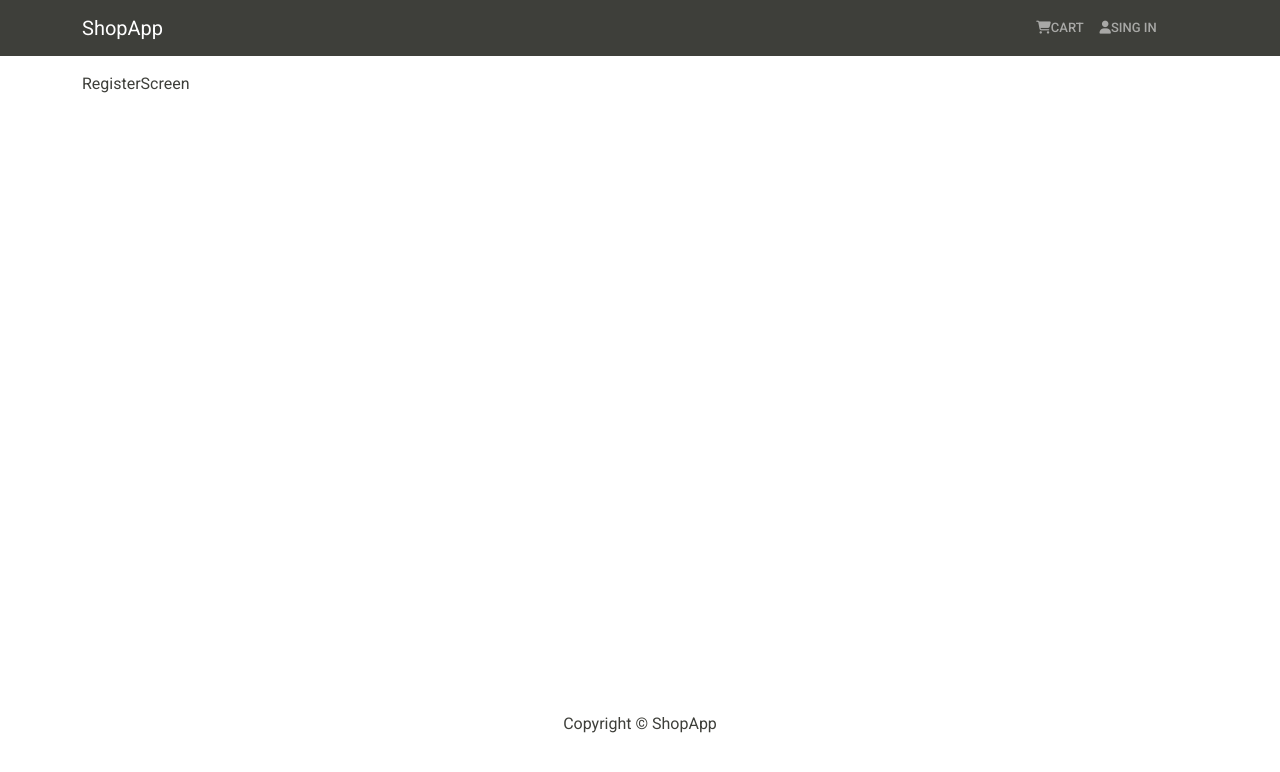
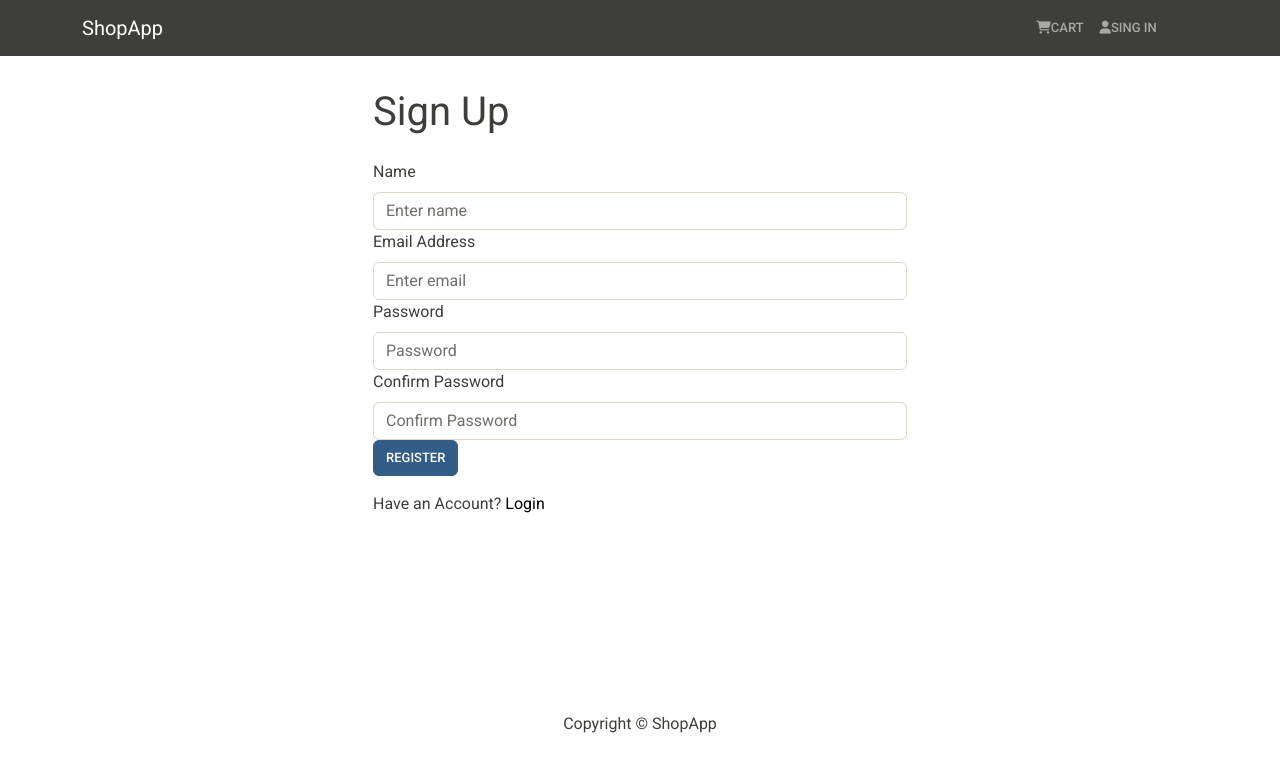
Before and after one commit to GOFT-lab/ShopApp, a React (Create React App) app in the folder frontend/: page /register in a window 1280 px wide. Shown: the top 772 px of the page. Built offline with nearby package versions, Linux system fonts and the light colour scheme.

Commit message:
User Register on frontend

```diff
--- a/frontend/src/actions/userActions.js
+++ b/frontend/src/actions/userActions.js
@@ -4,6 +4,9 @@ import {
   USER_LOGIN_REQUEST,
   USER_LOGIN_SUCCESS,
   USER_LOGOUT,
+  USER_REGISTER_FAIL,
+  USER_REGISTER_REQUEST,
+  USER_REGISTER_SUCCESS,
 } from "../constants/userConstants";
 
 export const login = (email, password) => async (dispatch) => {
@@ -45,3 +48,43 @@ export const logout = () => (dispatch) => {
   localStorage.removeItem("userInfo");
   dispatch({ type: USER_LOGOUT });
 };
+
+export const register = (name, email, password) => async (dispatch) => {
+  try {
+    dispatch({
+      type: USER_REGISTER_REQUEST,
+    });
+
+    const config = {
+      headers: {
+        "Content-Type": "application/json",
+      },
+    };
+
+    const { data } = await axios.post(
+      "http://localhost:5000/api/users",
+      { name, email, password },
+      config
+    );
+
+    dispatch({
+      type: USER_REGISTER_SUCCESS,
+      payload: data,
+    });
+
+    dispatch({
+      type: USER_LOGIN_SUCCESS,
+      payload: data,
+    });
+
+    localStorage.setItem("userInfo", JSON.stringify(data));
+  } catch (error) {
+    dispatch({
+      type: USER_REGISTER_FAIL,
+      payload:
+        error.response && error.response.data.message
+          ? error.response.data.message
+          : error.massage,
+    });
+  }
+};
--- a/frontend/src/constants/userConstants.js
+++ b/frontend/src/constants/userConstants.js
@@ -2,3 +2,7 @@ export const USER_LOGIN_REQUEST = "USER_LOGIN_REQUEST";
 export const USER_LOGIN_SUCCESS = "USER_LOGIN_SUCCESS";
 export const USER_LOGIN_FAIL = "USER_LOGIN_FAIL";
 export const USER_LOGOUT = "USER_LOGOUT";
+
+export const USER_REGISTER_REQUEST = "USER_REGISTER_REQUEST";
+export const USER_REGISTER_SUCCESS = "USER_REGISTER_SUCCESS";
+export const USER_REGISTER_FAIL = "USER_REGISTER_FAIL";
--- a/frontend/src/reducers/userReducer.js
+++ b/frontend/src/reducers/userReducer.js
@@ -3,6 +3,9 @@ import {
   USER_LOGIN_REQUEST,
   USER_LOGIN_SUCCESS,
   USER_LOGOUT,
+  USER_REGISTER_FAIL,
+  USER_REGISTER_REQUEST,
+  USER_REGISTER_SUCCESS,
 } from "../constants/userConstants";
 
 export const userLoginReducer = (state = {}, action) => {
@@ -19,3 +22,16 @@ export const userLoginReducer = (state = {}, action) => {
       return state;
   }
 };
+
+export const userRegisterReducer = (state = {}, action) => {
+  switch (action.type) {
+    case USER_REGISTER_REQUEST:
+      return { loading: true };
+    case USER_REGISTER_SUCCESS:
+      return { loading: false, userInfo: action.payload };
+    case USER_REGISTER_FAIL:
+      return { loading: false, error: action.payload };
+    default:
+      return state;
+  }
+};
--- a/frontend/src/screens/RegisterScreen.js
+++ b/frontend/src/screens/RegisterScreen.js
@@ -1,7 +1,109 @@
-import React from "react";
+import React, { useState, useEffect } from "react";
+import { Link, useNavigate } from "react-router-dom";
+import { Form, Button, Row, Col } from "react-bootstrap";
+import { useDispatch, useSelector } from "react-redux";
+import Message from "../components/Message";
+import Loader from "../components/Loader";
+import FormContainer from "../components/FormContainer";
+import { register } from "../actions/userActions";
 
-const RegisterScreen = () => {
-  return <div>RegisterScreen</div>;
+const RegisterScreen = ({ location }) => {
+  const [name, setName] = useState("");
+  const [email, setEmail] = useState("");
+  const [password, setPassword] = useState("");
+  const [confirmPassword, setConfirmPassword] = useState("");
+  const [message, setMessage] = useState(null);
+
+  const navigate = useNavigate();
+
+  const dispatch = useDispatch();
+
+  const userRegister = useSelector((state) => state.userRegister);
+
+  const { loading, error, userInfo } = userRegister;
+
+  const redirect = window.location.search
+    ? window.location.search.split("=")[1]
+    : "/";
+  useEffect(() => {
+    if (userInfo) {
+      navigate(redirect);
+    }
+  }, [navigate, userInfo, redirect]);
+
+  const submitHandler = (e) => {
+    e.preventDefault();
+    if (password !== confirmPassword) {
+      setMessage("Password do not munch");
+    } else dispatch(register(name, email, password));
+  };
+
+  return (
+    <FormContainer>
+      <h1> Sign Up</h1>
+      {message && <Message variant='danger'>{message}</Message>}
+      {error && <Message variant='danger'>{error}</Message>}
+      {loading && <Loader />}
+      <Form onSubmit={submitHandler}>
+        <Form.Group controlId='name'>
+          <Form.Label>Name</Form.Label>
+          <Form.Control
+            type='name'
+            placeholder='Enter name'
+            value={name}
+            onChange={(e) => setName(e.target.value)}
+            autoComplete='name'
+          />
+        </Form.Group>
+
+        <Form.Group controlId='email'>
+          <Form.Label>Email Address</Form.Label>
+          <Form.Control
+            type='email'
+            placeholder='Enter email'
+            value={email}
+            onChange={(e) => setEmail(e.target.value)}
+            autoComplete='email'
+          />
+        </Form.Group>
+
+        <Form.Group controlId='password'>
+          <Form.Label>Password</Form.Label>
+          <Form.Control
+            type='password'
+            placeholder='Password'
+            value={password}
+            onChange={(e) => setPassword(e.target.value)}
+            autoComplete='current-password'
+          />
+        </Form.Group>
+
+        <Form.Group controlId='ConfirmPassword'>
+          <Form.Label>Confirm Password</Form.Label>
+          <Form.Control
+            type='password'
+            placeholder='Confirm Password'
+            value={confirmPassword}
+            onChange={(e) => setConfirmPassword(e.target.value)}
+            autoComplete='current-password'
+          />
+        </Form.Group>
+
+        <Button type='submit' variant='primary' aria-label='Sign In'>
+          Register
+        </Button>
+      </Form>
+
+      <Row className='py-3'>
+        <Col>
+          Have an Account?{" "}
+          <Link to={redirect ? `/login?redirect=${redirect}` : "/login"}>
+            Login
+          </Link>
+        </Col>
+      </Row>
+    </FormContainer>
+  );
 };
 
 export default RegisterScreen;
--- a/frontend/src/store.js
+++ b/frontend/src/store.js
@@ -6,13 +6,14 @@ import {
   productDetailsReducer,
 } from "./reducers/productReducers";
 import { cartReducer } from "./reducers/cartReducer";
-import { userLoginReducer } from "./reducers/userReducer";
+import { userLoginReducer, userRegisterReducer } from "./reducers/userReducer";
 
 const reducer = combineReducers({
   productList: productListReducer,
   productDetails: productDetailsReducer,
   cart: cartReducer,
   userLogin: userLoginReducer,
+  userRegister: userRegisterReducer,
 });
 
 const cartItemsFromStorage = localStorage.getItem("cartItems")
```
